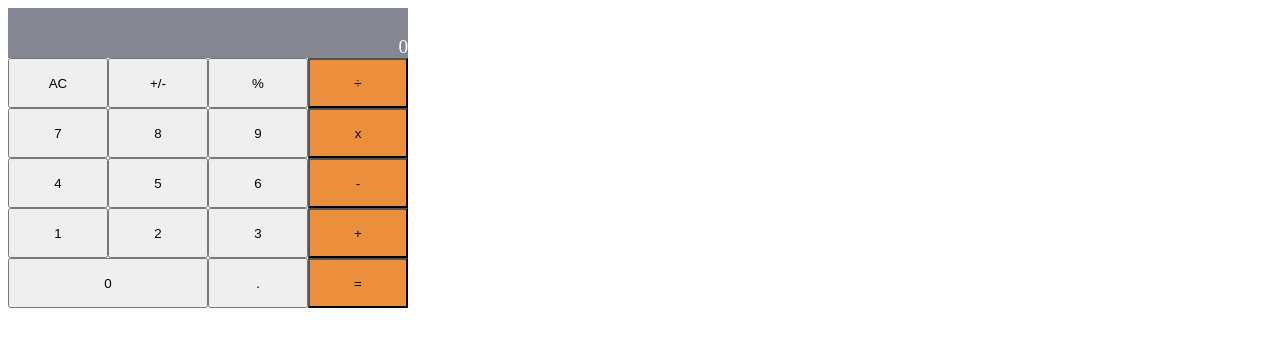
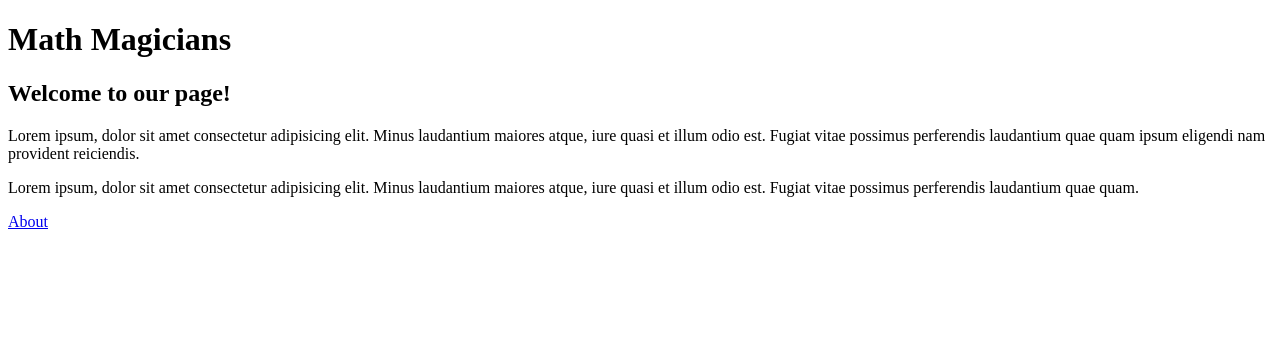
Before and after one commit to NatiG25/math-magicians, a React (Create React App) app: page / in a window 1280 px wide. Shown: the top 346 px of the page. Built offline with nearby package versions, Linux system fonts and the light colour scheme.

Commit message:
Add Home & About components

```diff
--- a/package.json
+++ b/package.json
@@ -10,6 +10,7 @@
     "big.js": "^6.1.1",
     "react": "^18.1.0",
     "react-dom": "^18.1.0",
+    "react-router-dom": "^6.3.0",
     "react-scripts": "5.0.1",
     "web-vitals": "^2.1.4"
   },
--- a/src/App.js
+++ b/src/App.js
@@ -1,4 +1,5 @@
 import React from 'react';
+import { Routes, Route, Link } from 'react-router-dom';
 import Calculator from './components/Calculator';
 
 class App extends React.Component {
@@ -8,8 +9,57 @@ class App extends React.Component {
   }
 
   render() {
-    return <Calculator />;
+    return (
+      <Routes>
+        <Route path="/about" element={<About />} />
+        <Route path="/Calculator" element={<Calculator />} />
+        <Route path="/" element={<Home />} />
+      </Routes>
+    );
   }
 }
 
+function Home() {
+  return (
+    <>
+      <main>
+        <h1>Math Magicians</h1>
+        <h2>Welcome to our page!</h2>
+        <p>
+          Lorem ipsum, dolor sit amet consectetur adipisicing elit. Minus
+          laudantium maiores atque, iure quasi et illum odio est. Fugiat vitae
+          possimus perferendis laudantium quae quam ipsum eligendi nam provident
+          reiciendis.
+        </p>
+        <p>
+          Lorem ipsum, dolor sit amet consectetur adipisicing elit. Minus
+          laudantium maiores atque, iure quasi et illum odio est. Fugiat vitae
+          possimus perferendis laudantium quae quam.
+        </p>
+      </main>
+      <nav>
+        <Link to="/about">About</Link>
+      </nav>
+    </>
+  );
+}
+
+function About() {
+  return (
+    <>
+      <main>
+        <h1>Math Magicians</h1>
+        <h2>Welcome to our page!</h2>
+        <p>
+          Mathematics is not about numbers, equations, computations, or
+          algorithms: it is about understanding --Willam Paul Thurston
+        </p>
+      </main>
+      <nav>
+        <Link to="/">Home</Link>
+      </nav>
+    </>
+  );
+}
+
 export default App;
--- a/src/index.js
+++ b/src/index.js
@@ -1,11 +1,14 @@
 import React from 'react';
+import ReactDOM from 'react-dom/client';
 import './components/calculator.css';
-import ReactDOM from 'react-dom/client';
+import { BrowserRouter as Router } from 'react-router-dom';
 import App from './App';
 
 const root = ReactDOM.createRoot(document.getElementById('root'));
 root.render(
   <React.StrictMode>
-    <App />
+    <Router>
+      <App />
+    </Router>
   </React.StrictMode>,
 );
```
Also changed, not shown: 1 other file (tests, documents, lock files or other folders).
